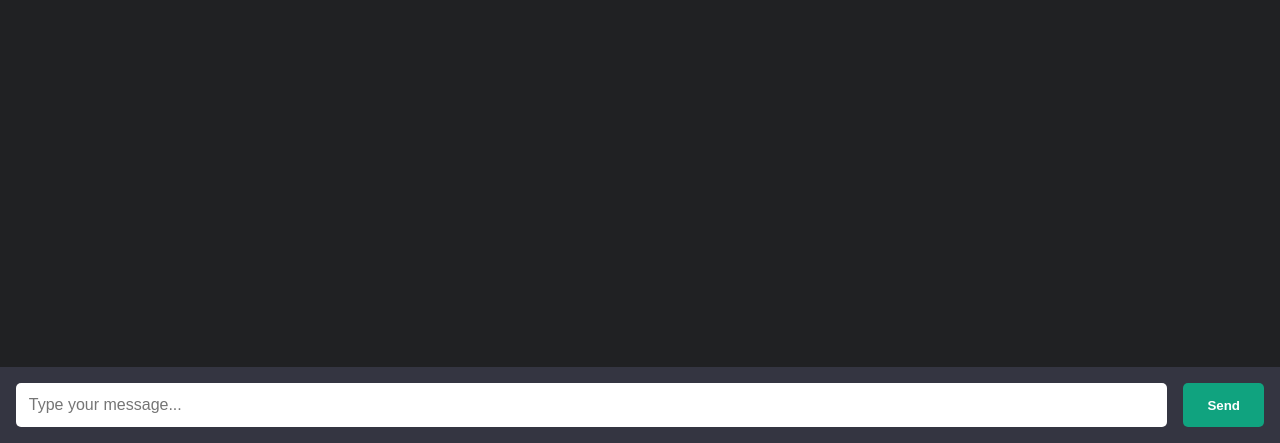
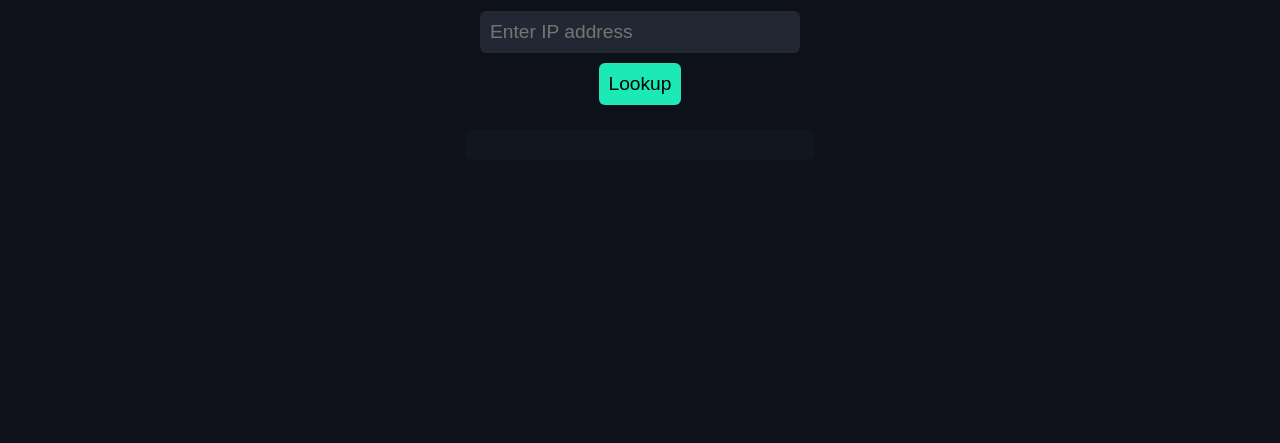
Before and after one commit to Dracoisademon/Draco.github.io, a plain HTML site: page index.html in a window 1280 px wide. Shown: the part 357-800 px from the top of the page. Drawn offline with Linux system fonts and the light colour scheme.

Commit message:
Update index.html

```diff
--- a/index.html
+++ b/index.html
@@ -3,109 +3,87 @@
 <head>
 <meta charset="UTF-8" />
 <meta name="viewport" content="width=device-width, initial-scale=1" />
-<title>ChatGPT Style UI</title>
+<title>Futuristic IP Lookup</title>
 <style>
   body {
-    font-family: 'Segoe UI', Tahoma, Geneva, Verdana, sans-serif;
-    background: #202123;
-    color: #e6e6e6;
+    background: #0f111a;
+    color: #eee;
+    font-family: 'Orbitron', sans-serif;
+    display: flex;
+    justify-content: center;
+    align-items: center;
+    height: 100vh;
     margin: 0;
-    display: flex;
     flex-direction: column;
-    height: 100vh;
   }
-  header {
-    background: #343541;
-    padding: 1rem;
-    text-align: center;
-    font-weight: bold;
-    font-size: 1.2rem;
+  input, button {
+    padding: 10px;
+    font-size: 1.2em;
+    border-radius: 6px;
+    border: none;
+    margin: 5px;
   }
-  #chat {
-    flex: 1;
-    padding: 1rem;
-    overflow-y: auto;
-  }
-  .message {
-    max-width: 80%;
-    margin-bottom: 1rem;
-    padding: 0.8rem 1rem;
-    border-radius: 10px;
-    line-height: 1.4;
-    white-space: pre-wrap;
-  }
-  .user {
-    background: #343541;
-    color: #fff;
-    align-self: flex-end;
-    border-bottom-right-radius: 0;
-  }
-  .bot {
-    background: #444654;
-    color: #ddd;
-    align-self: flex-start;
-    border-bottom-left-radius: 0;
-  }
-  form {
-    display: flex;
-    padding: 1rem;
-    background: #343541;
-  }
-  input[type="text"] {
-    flex: 1;
-    padding: 0.8rem;
-    border-radius: 5px;
-    border: none;
-    font-size: 1rem;
+  input {
+    width: 300px;
+    background: #222833;
+    color: #eee;
   }
   button {
-    background: #10a37f;
-    border: none;
-    color: white;
-    padding: 0 1.5rem;
-    margin-left: 1rem;
-    border-radius: 5px;
+    background: #1de9b6;
+    color: #000;
     cursor: pointer;
-    font-weight: bold;
+    transition: background 0.3s;
   }
   button:hover {
-    background: #0e8c6a;
+    background: #13c9a8;
+  }
+  .result {
+    margin-top: 20px;
+    padding: 15px;
+    background: #121620;
+    border-radius: 8px;
+    width: 320px;
+    text-align: left;
   }
 </style>
 </head>
 <body>
-<header>ChatGPT Style Chat</header>
-<div id="chat" role="log" aria-live="polite" aria-relevant="additions"></div>
-<form id="chat-form">
-  <input type="text" id="input" autocomplete="off" placeholder="Type your message..." required />
-  <button type="submit">Send</button>
-</form>
+<h1>IP Lookup</h1>
+<input type="text" id="ipInput" placeholder="Enter IP address" />
+<button onclick="lookupIP()">Lookup</button>
+
+<div id="result" class="result"></div>
 
 <script>
-  const chat = document.getElementById('chat');
-  const form = document.getElementById('chat-form');
-  const input = document.getElementById('input');
+  async function lookupIP() {
+    const ip = document.getElementById('ipInput').value.trim();
+    if(!ip) {
+      alert('Please enter an IP address');
+      return;
+    }
+    const resultDiv = document.getElementById('result');
+    resultDiv.textContent = 'Loading...';
 
-  function appendMessage(text, sender) {
-    const msg = document.createElement('div');
-    msg.classList.add('message', sender);
-    msg.textContent = text;
-    chat.appendChild(msg);
-    chat.scrollTop = chat.scrollHeight;
+    try {
+      const response = await fetch(`http://ip-api.com/json/${ip}`);
+      const data = await response.json();
+      if(data.status === 'fail') {
+        resultDiv.textContent = 'Invalid IP or no data found.';
+        return;
+      }
+      resultDiv.innerHTML = `
+        <strong>IP:</strong> ${data.query} <br/>
+        <strong>Country:</strong> ${data.country} <br/>
+        <strong>Region:</strong> ${data.regionName} <br/>
+        <strong>City:</strong> ${data.city} <br/>
+        <strong>ISP:</strong> ${data.isp} <br/>
+        <strong>Org:</strong> ${data.org} <br/>
+        <strong>Timezone:</strong> ${data.timezone}
+      `;
+    } catch(e) {
+      resultDiv.textContent = 'Error fetching data.';
+    }
   }
-
-  form.addEventListener('submit', e => {
-    e.preventDefault();
-    const text = input.value.trim();
-    if (!text) return;
-    appendMessage(text, 'user');
-    input.value = '';
-
-    // Fake bot response placeholder
-    setTimeout(() => {
-      appendMessage("This is a placeholder response from the bot.", 'bot');
-    }, 800);
-  });
 </script>
 </body>
 </html>
```
